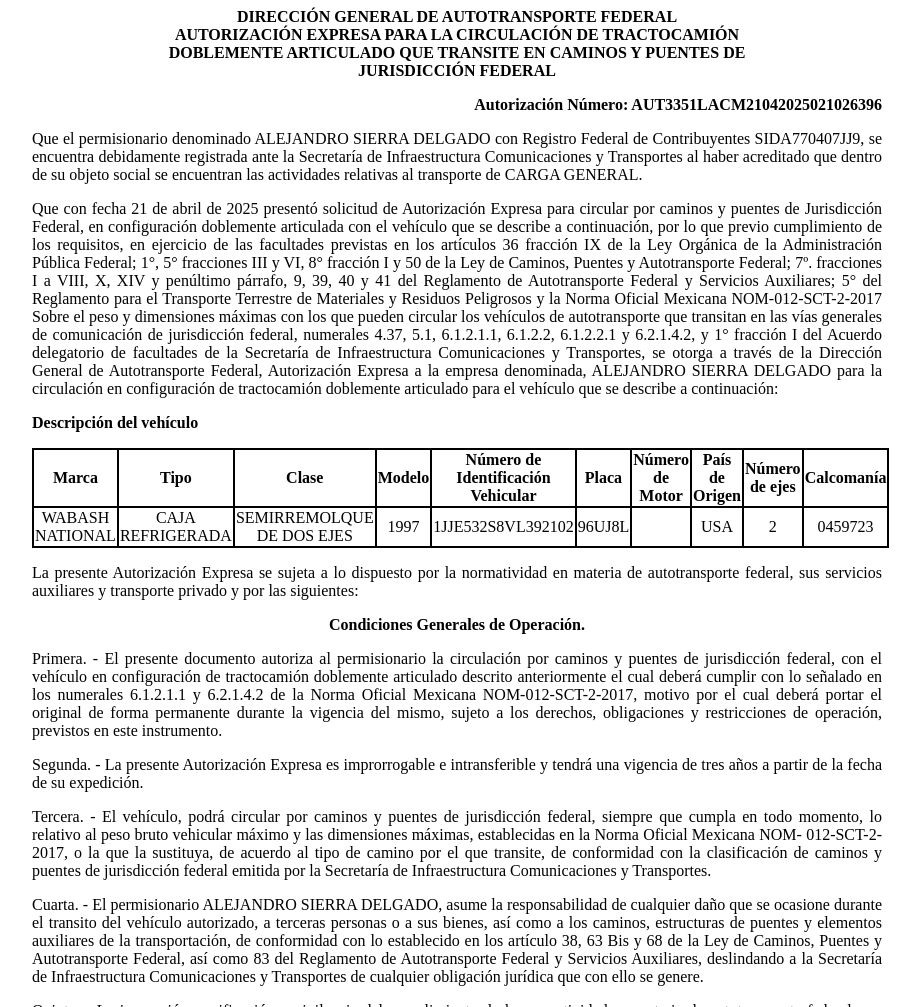
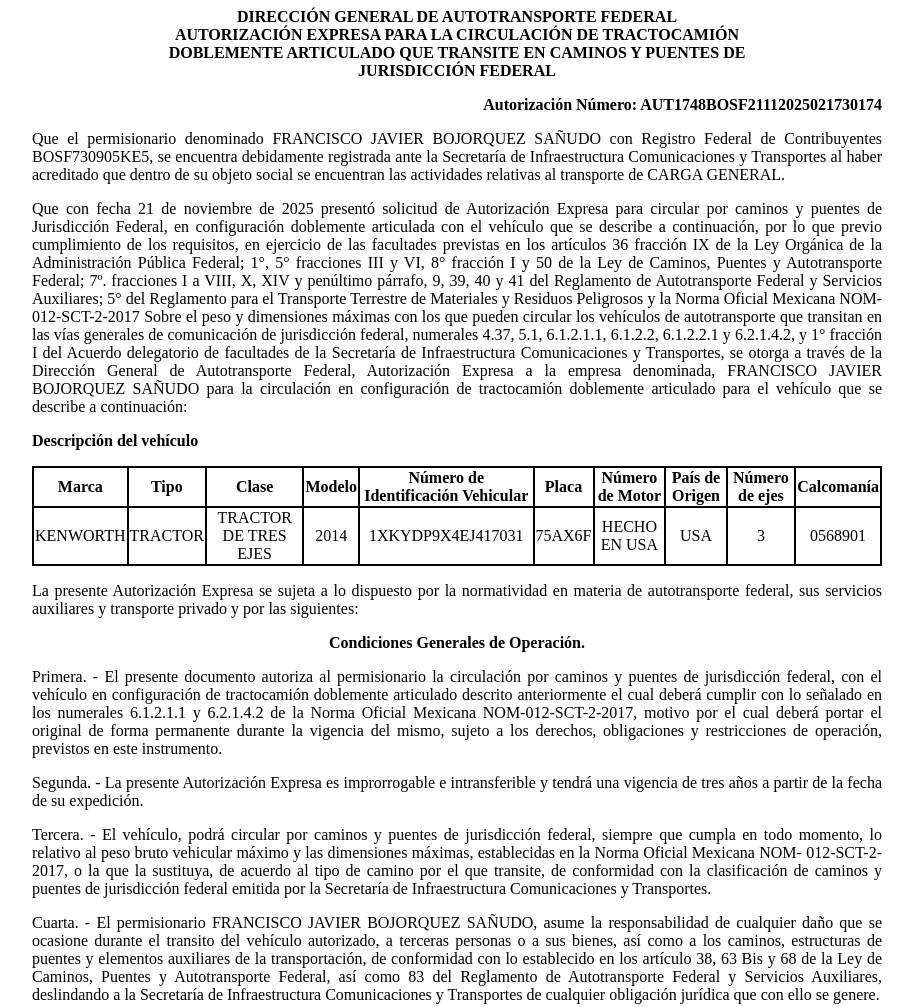
Before and after one commit to app-sct1/ConsultaAutDobleRemolque-folio-0201387, a plain HTML site: page index.html in a window 1280 px wide. Shown: the top 1007 px of the page, without its empty margins (183-1103 px from the left). Drawn offline with Linux system fonts and the light colour scheme.

Commit message:
index.html

```diff
--- a/index.html
+++ b/index.html
@@ -75,11 +75,11 @@
 						<p class="sinMargen">DOBLEMENTE ARTICULADO QUE TRANSITE EN CAMINOS Y PUENTES DE</p>
 						<p class="sinMargen">JURISDICCIÓN FEDERAL</p>
 					</div>
-<p class="derechaNegro">Autorización Número: AUT3351LACM21042025021026396</p>
+<p class="derechaNegro">Autorización Número: AUT1748BOSF21112025021730174</p>
 
 					<p class="justificado">Que el permisionario denominado
-						ALEJANDRO SIERRA DELGADO con Registro Federal de
-						Contribuyentes SIDA770407JJ9, se encuentra
+						FRANCISCO JAVIER BOJORQUEZ SAÑUDO con Registro Federal de
+						Contribuyentes BOSF730905KE5, se encuentra
 						debidamente registrada ante la Secretaría de Infraestructura
 						Comunicaciones y Transportes al haber acreditado que dentro de su
 						objeto social se encuentran las actividades relativas al
@@ -87,7 +87,7 @@
 
 
 					<p class="justificado">Que con fecha 21 de
-						abril de 2025 presentó
+						noviembre de 2025 presentó
 						solicitud de Autorización Expresa para circular por caminos y
 						puentes de Jurisdicción Federal, en configuración doblemente
 						articulada con el vehículo que se describe a continuación, por lo
@@ -107,7 +107,7 @@
 						facultades de la Secretaría de Infraestructura Comunicaciones y
 						Transportes, se otorga a través de la
 						Dirección General de Autotransporte Federal, Autorización Expresa a la
-						empresa denominada, ALEJANDRO SIERRA DELGADO para la
+						empresa denominada, FRANCISCO JAVIER BOJORQUEZ SAÑUDO para la
 						circulación en configuración de tractocamión doblemente articulado
 						para el vehículo que se describe a continuación:</p>
 
@@ -128,16 +128,16 @@
 							<th class="borde">Calcomanía</th>
 						</tr>
 						<tr class="borde">
-							<td class="borde">WABASH NATIONAL</td>
-							<td class="borde">CAJA REFRIGERADA</td>
-							<td class="borde">SEMIRREMOLQUE DE DOS EJES</td>
-							<td class="borde">1997</td>
-							<td class="borde">1JJE532S8VL392102</td>
-							<td class="borde">96UJ8L</td>
-							<td class="borde"></td>
+							<td class="borde">KENWORTH</td>
+							<td class="borde">TRACTOR</td>
+							<td class="borde">TRACTOR DE TRES EJES</td>
+							<td class="borde">2014</td>
+							<td class="borde">1XKYDP9X4EJ417031</td>
+							<td class="borde">75AX6F</td>
+							<td class="borde">HECHO EN USA</td>
 							<td class="borde">USA</td>
-							<td class="borde">2</td>
-							<td class="borde">0459723</td>
+							<td class="borde">3</td>
+							<td class="borde">0568901</td>
 						</tr>
 
 					</tbody></table>
@@ -175,7 +175,7 @@
 						Secretaría de Infraestructura Comunicaciones y Transportes.</p>
 
 					<p class="justificado">Cuarta. - El permisionario
-						ALEJANDRO SIERRA DELGADO, asume la responsabilidad de
+						FRANCISCO JAVIER BOJORQUEZ SAÑUDO, asume la responsabilidad de
 						cualquier daño que se ocasione durante el transito del vehículo
 						autorizado, a terceras personas o a sus bienes, así como a los
 						caminos, estructuras de puentes y elementos auxiliares de la
```
